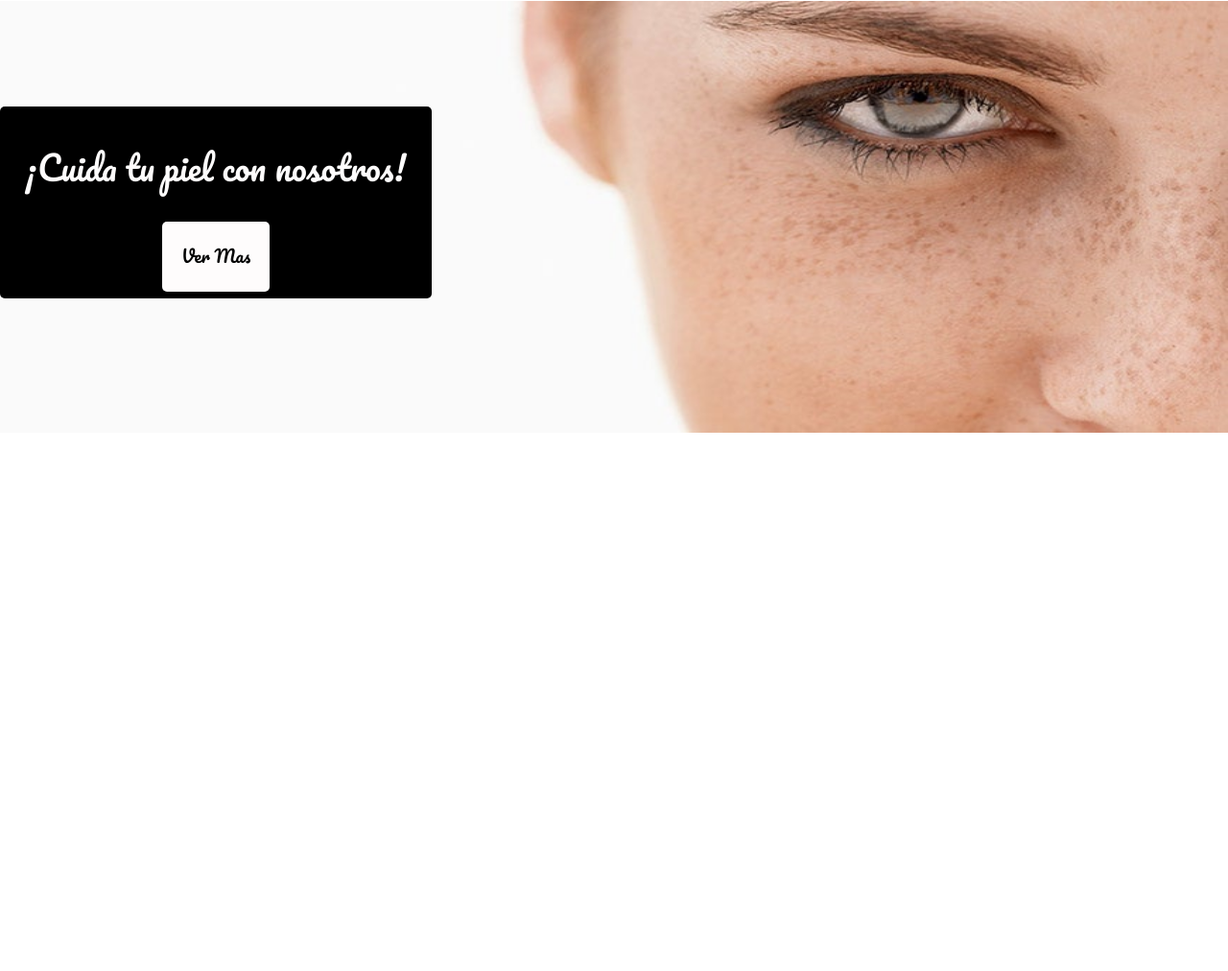
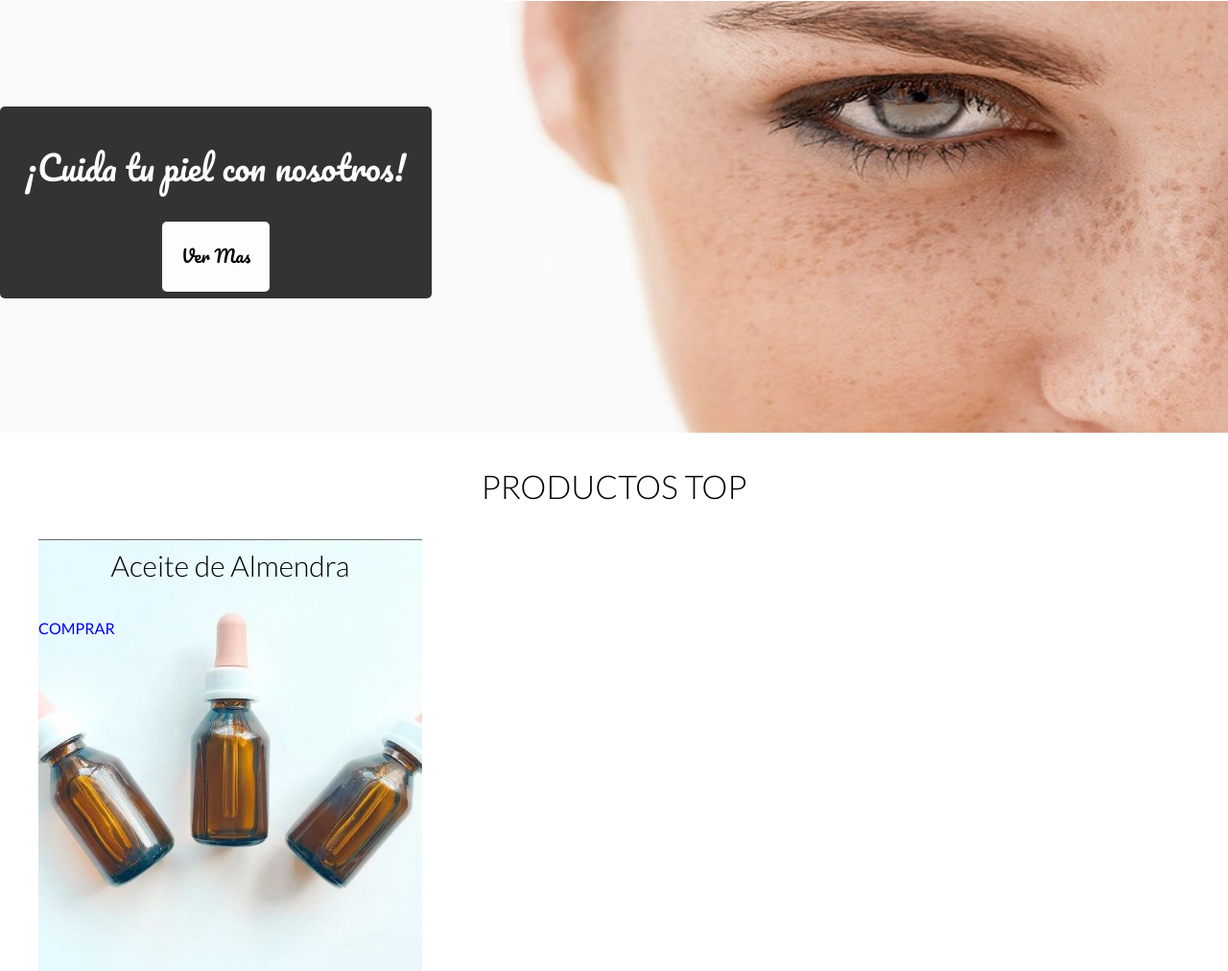
Before and after one commit to spretzsanti/productosnaturales, a website: page index.html in a window 1280 px wide. Shown: the part 1099-2111 px from the top of the page at 96% size. Before the commit the page ends 1550 px from the top, so only its background shows below. Drawn offline with Linux system fonts and the light colour scheme.

Commit message:
img produgto

```diff
--- a/index.html
+++ b/index.html
@@ -82,6 +82,7 @@
         <h3>¡Cuida tu piel con nosotros!</h3>
 
         <a class="btn_piel" href="#">Ver Mas</a>
+
       </div>
 
 
@@ -93,7 +94,15 @@
 
 
 
+    <section class="contenedor">
 
+       <h2>PRODUCTOS TOP</h2>
+
+      <div class="tarjeta1">
+        <h3>Aceite de Almendra</h3>
+        <a href="#">COMPRAR</a>
+      </div>
+    </section>
 
 
 
--- a/src/scss/app.scss
+++ b/src/scss/app.scss
@@ -9,3 +9,4 @@
 @import 'layout/header';
 @import 'layout/nosotros';
 @import 'layout/piel';
+@import 'layout/tarjetas';
--- a/src/scss/base/_variables.scss
+++ b/src/scss/base/_variables.scss
@@ -17,6 +17,7 @@ $gris: #e1e1e1;
 $grisOscuro: #333333;
 $verde_claro:#BED191;
 $separacion: 5rem;
+$verde_alt: #8E9864;
 
 // Fuentes
 $delgada: 300;
--- a/src/scss/layout/_piel.scss
+++ b/src/scss/layout/_piel.scss
@@ -10,7 +10,7 @@
   height: 20rem;
   width: 45rem;
   z-index: 2;
-  background-color: $negro;
+  background-color: $grisOscuro;
   h3 {
     font-family: 'Pacifico', cursive;
     font-size: 3.5rem;
--- /dev/null
+++ b/src/scss/layout/_tarjetas.scss
@@ -0,0 +1,12 @@
+.tarjeta1 {
+
+background-image: url('/src/img/pro1.png');
+background-repeat: no-repeat;
+background-position: center center;
+background-size: cover;
+width: 40rem;
+height: 45rem;
+
+
+
+}
```
Also changed, not shown: css/app.css, src/img/pro1.png (added), 1 other file.
